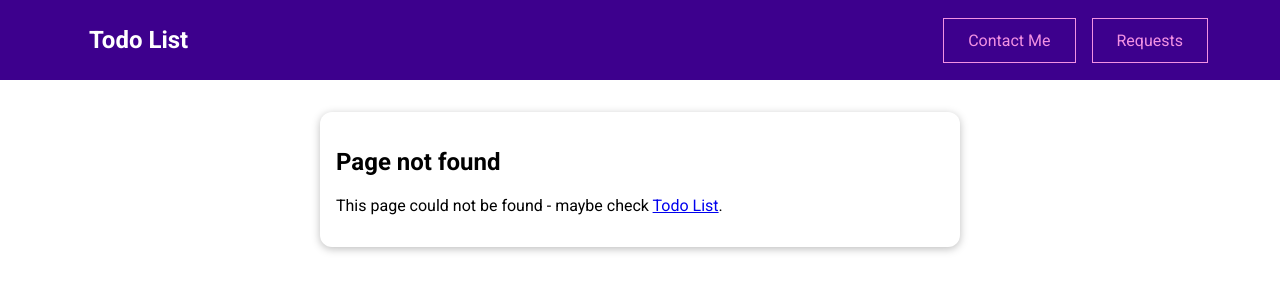
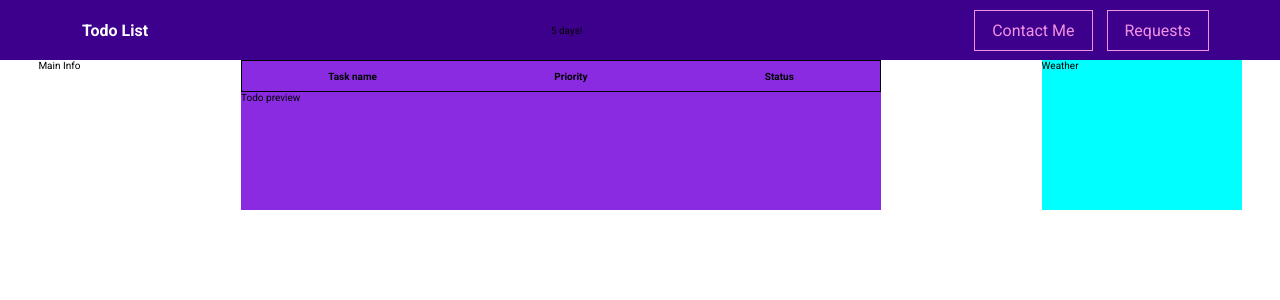
Before and after one commit to SubwaySerfer/todo_list, a Vue app: page /home in a window 1280 px wide. Before the commit this address had no page. Shown: the top 300 px of the page. Built offline with nearby package versions, Linux system fonts and the light colour scheme.

Commit message:
feat: create home page

```diff
--- a/package.json
+++ b/package.json
@@ -1,5 +1,5 @@
 {
-  "name": "hello-world",
+  "name": "weekly-todo-list",
   "version": "0.1.0",
   "private": true,
   "scripts": {
@@ -10,6 +10,7 @@
   "dependencies": {
     "core-js": "^3.8.3",
     "vue": "^3.2.13",
+    "vue-meta": "^2.4.0",
     "vue-router": "^4.0.3",
     "vuex": "^4.0.0"
   },
--- a/public/index.html
+++ b/public/index.html
@@ -1,15 +1,20 @@
 <!DOCTYPE html>
 <html lang="">
   <head>
-    <meta charset="utf-8">
-    <meta http-equiv="X-UA-Compatible" content="IE=edge">
-    <meta name="viewport" content="width=device-width,initial-scale=1.0">
-    <link rel="icon" href="<%= BASE_URL %>favicon.ico">
-    <title><%= htmlWebpackPlugin.options.title %></title>
+    <meta charset="utf-8" />
+    <meta http-equiv="X-UA-Compatible" content="IE=edge" />
+    <meta name="viewport" content="width=device-width,initial-scale=1.0" />
+    <link rel="icon" href="<%= BASE_URL %>favicon.ico" />
+    <!-- <title><%= htmlWebpackPlugin.options.title %></title> -->
+    <title>Todo List</title>
   </head>
   <body>
     <noscript>
-      <strong>We're sorry but <%= htmlWebpackPlugin.options.title %> doesn't work properly without JavaScript enabled. Please enable it to continue.</strong>
+      <strong
+        >We're sorry but <%= htmlWebpackPlugin.options.title %> doesn't work
+        properly without JavaScript enabled. Please enable it to
+        continue.</strong
+      >
     </noscript>
     <div id="app"></div>
     <!-- built files will be auto injected -->
--- a/src/App.vue
+++ b/src/App.vue
@@ -1,6 +1,6 @@
 <template>
   <the-header></the-header>
-  <router-view></router-view>
+  <router-view class="wrapper"></router-view>
 </template>
 
 <script>
@@ -22,9 +22,18 @@ export default {
 
 html {
   font-family: 'Roboto', sans-serif;
+  font-size: 10px;
 }
 
 body {
   margin: 0;
 }
 </style>
+
+<style scoped>
+.wrapper {
+  max-width: 1400px;
+  margin: 0 auto;
+  padding-top: 2rem;
+}
+</style>
--- a/src/components/layout/TheHeader.vue
+++ b/src/components/layout/TheHeader.vue
@@ -2,6 +2,7 @@
   <header>
     <nav>
       <h1><router-link to="/">Todo List</router-link></h1>
+      <div>5 days!</div>
       <ul>
         <li><router-link to="">Contact Me</router-link></li>
         <li>
@@ -15,7 +16,7 @@
 <style scoped>
 header {
   width: 100%;
-  height: 5rem;
+  height: 6rem;
   background-color: #3d008d;
   display: flex;
   justify-content: center;
@@ -26,8 +27,9 @@ header a {
   text-decoration: none;
   color: #f391e3;
   display: inline-block;
-  padding: 0.75rem 1.5rem;
+  padding: 1rem 1.7rem;
   border: 1px solid transparent;
+  font-size: 1.6rem;
 }
 
 a:active,
@@ -69,6 +71,6 @@ header ul {
 }
 
 li {
-  margin: 0 0.5rem;
+  margin: 0 0.7rem;
 }
 </style>
--- /dev/null
+++ b/src/pages/home/HomeInfo.vue
@@ -0,0 +1 @@
+<template>Main Info</template>
--- /dev/null
+++ b/src/pages/home/HomeList.vue
@@ -0,0 +1,30 @@
+<template>
+  <div class="wrapper_home">
+    <home-info></home-info>
+    <home-todo></home-todo>
+    <weather-info></weather-info>
+  </div>
+</template>
+
+<script>
+import WeatherInfo from './WeatherInfo.vue';
+import HomeTodo from './HomeTodo.vue';
+import HomeInfo from './HomeInfo.vue';
+
+export default {
+  components: {
+    WeatherInfo,
+    HomeTodo,
+    HomeInfo,
+  },
+};
+</script>
+
+<style scoped>
+.wrapper_home {
+  display: flex;
+  flex-direction: row;
+  justify-content: space-between;
+  padding: 0 3vw;
+}
+</style>
--- /dev/null
+++ b/src/pages/home/HomeTodo.vue
@@ -0,0 +1,39 @@
+<template>
+  <div class="container">
+    <header>
+      <nav>
+        <ul>
+          <li><span>Task name</span></li>
+          <li><span>Priority</span></li>
+          <li><span>Status</span></li>
+        </ul>
+      </nav>
+    </header>
+    <div>Todo preview</div>
+  </div>
+</template>
+
+<style scoped>
+.container {
+  width: 50vw;
+  height: auto;
+  background-color: blueviolet;
+}
+
+header {
+  border: 1px solid black;
+}
+
+ul {
+  display: flex;
+  flex-direction: row;
+  list-style: none;
+  margin: 0;
+  padding: 0;
+  gap: 0.5rem;
+  justify-content: space-around;
+  height: 3rem;
+  align-items: center;
+  font-weight: 600;
+}
+</style>
--- /dev/null
+++ b/src/pages/home/WeatherInfo.vue
@@ -0,0 +1,11 @@
+<template>
+  <div class="container">Weather</div>
+</template>
+
+<style scoped>
+.container {
+  width: 20rem;
+  height: 15rem;
+  background-color: aqua;
+}
+</style>
--- a/src/router/index.js
+++ b/src/router/index.js
@@ -3,17 +3,23 @@ import { createRouter, createWebHistory } from 'vue-router';
 import NotFound from '../pages/NotFound';
 import TodoList from '../pages/todo/TodoList';
 import ContactMe from '../pages/contacts/ContactMe';
+import HomeList from '../pages/home/HomeList';
 
 const router = createRouter({
   history: createWebHistory(),
   routes: [
     {
       path: '/',
-      redirect: '/todo',
+      redirect: '/home',
+    },
+    {
+      path: '/home',
+      name: 'home',
+      component: HomeList,
     },
     {
       path: '/todo',
-      name: 'home',
+      name: 'todo',
       component: TodoList,
     },
     {
```
Also changed, not shown: 1 other file (tests, documents, lock files or other folders).
